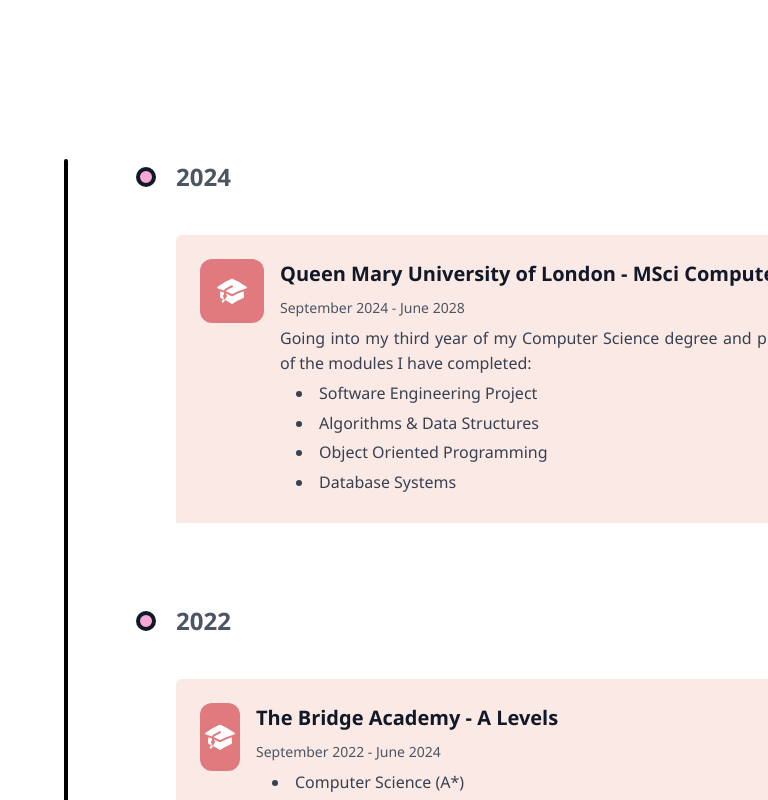
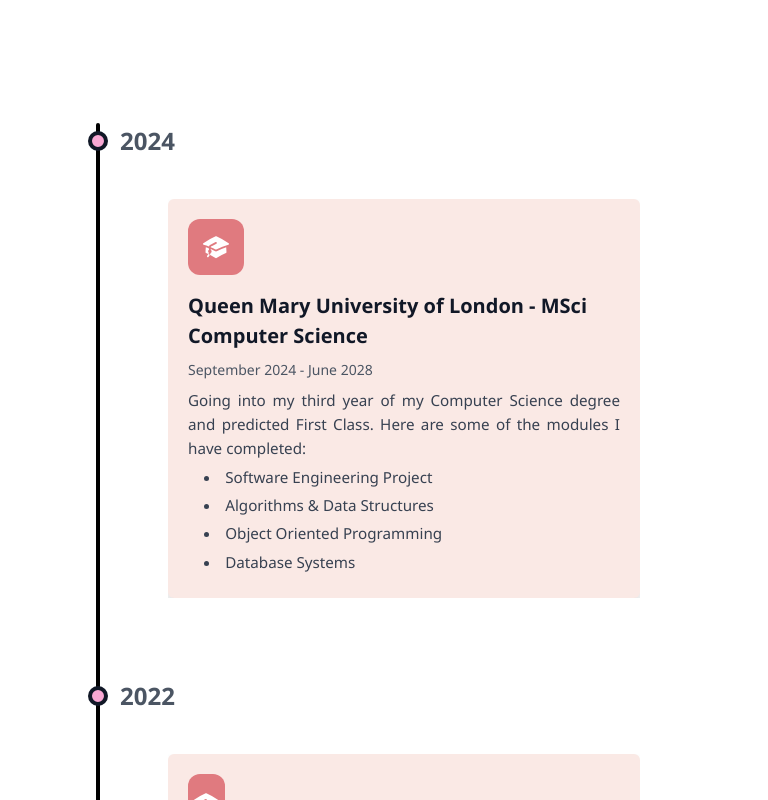
Before and after one commit to MohammadMahdi10/Mohammad-Portfolio-Website, a React (Vite) app: page / in a window 768 px wide. Shown: the part 3400-4200 px from the top of the page. Built offline with nearby package versions, Linux system fonts and the light colour scheme.

Commit message:
updated education section for 768px devices

```diff
--- a/src/components/Education/Education.css
+++ b/src/components/Education/Education.css
@@ -219,7 +219,62 @@
   color: #e5e7eb;
 }
 
-@media (min-width: 768px) {
+@media (min-width: 768px) and (max-width: 1023px) {
+  .education-section {
+    padding-bottom: 5rem;
+  }
+
+  .education-title-line {
+    margin-bottom: 4rem;
+  }
+
+  .education-timeline-wrapper {
+    max-width: 42rem;
+  }
+
+  .education-year-header {
+    padding-left: 4.5rem;
+  }
+
+  .education-year-dot {
+    left: 2.5rem;
+  }
+
+  .education-cards {
+    width: 100%;
+    max-width: 34rem;
+    padding-left: 3.5rem;
+    padding-right: 1rem;
+    gap: 1.5rem;
+  }
+
+  .education-card {
+    flex-direction: column;
+    padding: 1.25rem;
+  }
+
+  .education-icon-box {
+    width: 3.5rem;
+    height: 3.5rem;
+  }
+
+  .education-icon-box-tall {
+    width: 2.3rem;
+    height: 3.7rem;
+  }
+
+  .education-icon {
+    width: 1.75rem;
+    height: 1.75rem;
+  }
+
+  .education-description,
+  .education-description li {
+    font-size: 0.95rem;
+  }
+}
+
+@media (min-width: 1024px) {
   .education-section {
     padding-bottom: 6rem;
   }
```
